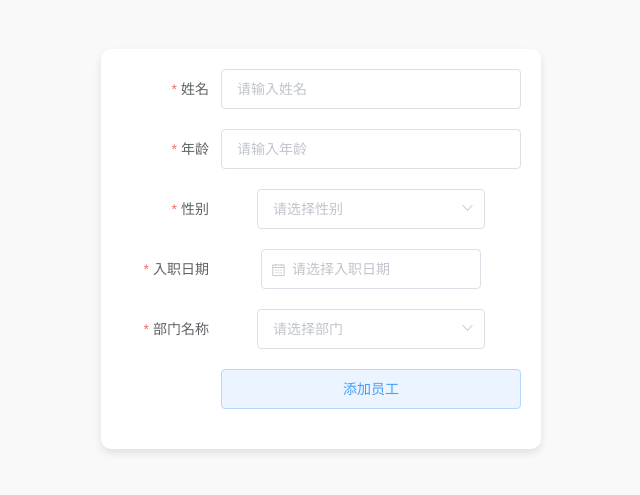
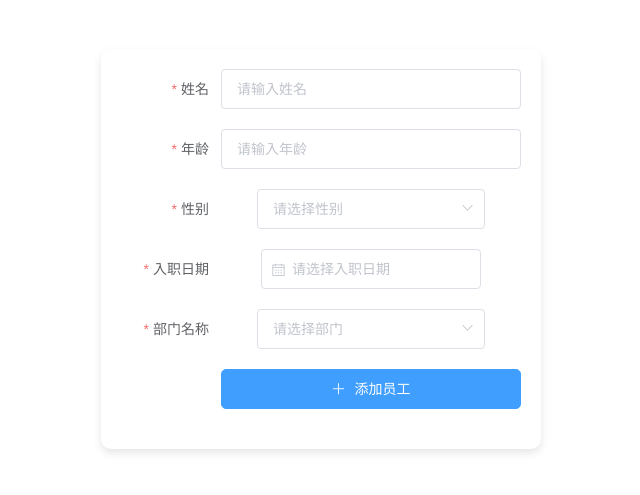
Before and after one commit to Re-ljk/employeeSystem-update, a Vue app in the folder vue-project/: page /employee/add in a window 1280 px wide. Shown: the part 159-654 px from the top of the page, without its empty margins (319-959 px from the left). Built offline with nearby package versions, Linux system fonts and the light colour scheme.

Commit message:
Update AddEmployee.vue

```diff
--- a/vue-project/src/views/employee/AddEmployee.vue
+++ b/vue-project/src/views/employee/AddEmployee.vue
@@ -1,4 +1,5 @@
 <template>
+  <div class="form-wrapper">
     <div class="form-container">
       <el-form
         :model="employee"
@@ -23,8 +24,8 @@
         <!-- 性别 -->
         <el-form-item label="性别" prop="gender">
           <el-select v-model="employee.gender" placeholder="请选择性别">
-          <el-option label="男" value="male"></el-option>
-          <el-option label="女" value="female"></el-option>
+            <el-option label="男" value="男"></el-option>
+            <el-option label="女" value="女"></el-option>
           </el-select>
         </el-form-item>
 
@@ -58,12 +59,13 @@
             :loading="loading"
             type="primary"
             @click="onSubmit"
-          plain
+            class="custom-button"
           >
-          添加员工
+            <i class="el-icon-plus"></i> 添加员工
           </el-button>
         </el-form-item>
       </el-form>
+    </div>
   </div>
 </template>
 
@@ -131,10 +133,13 @@ export default {
         if (valid) {
           this.loading = true; // 启用加载状态
           try {
-            // 格式化日期为 ISO8601
+            // 格式化日期为 ISO8601，添加时间字段
             const formattedEmployee = {
               ...this.employee,
               entryDate: dayjs(this.employee.entryDate).toISOString(),
+              gender: this.employee.gender, // 性别为中文
+              create_time: dayjs().format("YYYY-MM-DD HH:mm:ss"), // 默认当前时间
+              update_time: dayjs().format("YYYY-MM-DD HH:mm:ss"), // 默认当前时间
             };
 
             // 发送请求
@@ -177,17 +182,19 @@ export default {
 </script>
 
 <style scoped>
-.form-container {
+/* 外层容器：全屏白色背景，表单居中 */
+.form-wrapper {
   display: flex;
   justify-content: center;
   align-items: center;
   height: 100vh;
-  background-color: #f9f9f9;
-  padding: 20px;
-  box-sizing: border-box;
+  background-color: #ffffff;
+  margin: 0;
+  padding: 0;
 }
 
-.el-form {
+/* 表单容器样式 */
+.form-container {
   width: 100%;
   max-width: 400px;
   background-color: #ffffff;
@@ -200,7 +207,24 @@ export default {
   margin-bottom: 20px;
 }
 
-.el-button {
+.custom-button {
+  display: flex;
+  align-items: center;
+  justify-content: center;
   width: 100%;
+  height: 40px;
+  font-size: 14px;
+  background-color: #409eff;
+  color: white;
+  border-radius: 5px;
+  transition: background-color 0.3s;
+}
+
+.custom-button:hover {
+  background-color: #66b1ff;
+}
+
+.custom-button i {
+  margin-right: 5px;
 }
 </style>
```
Lines whose indentation alone changed are shown as unchanged.
